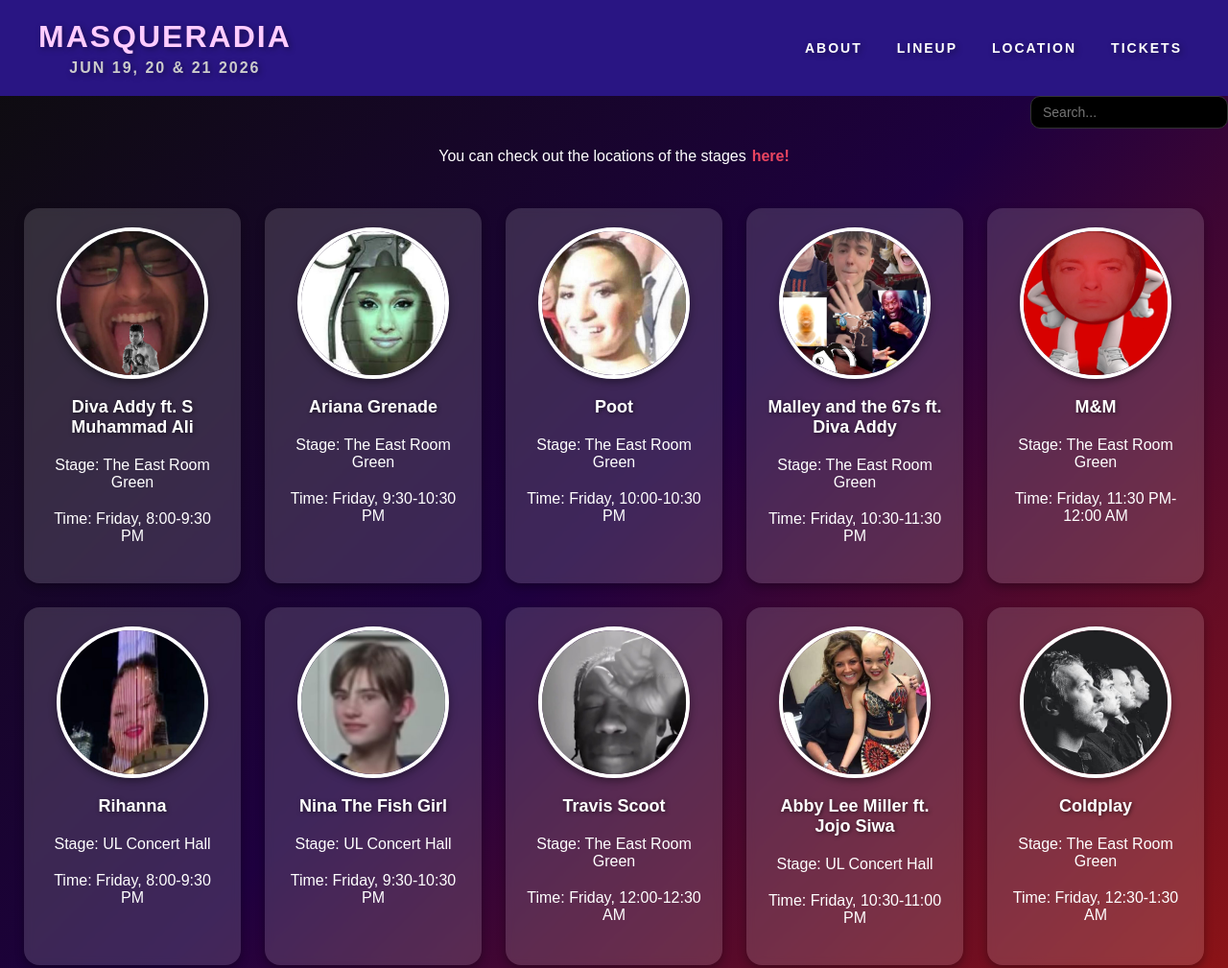
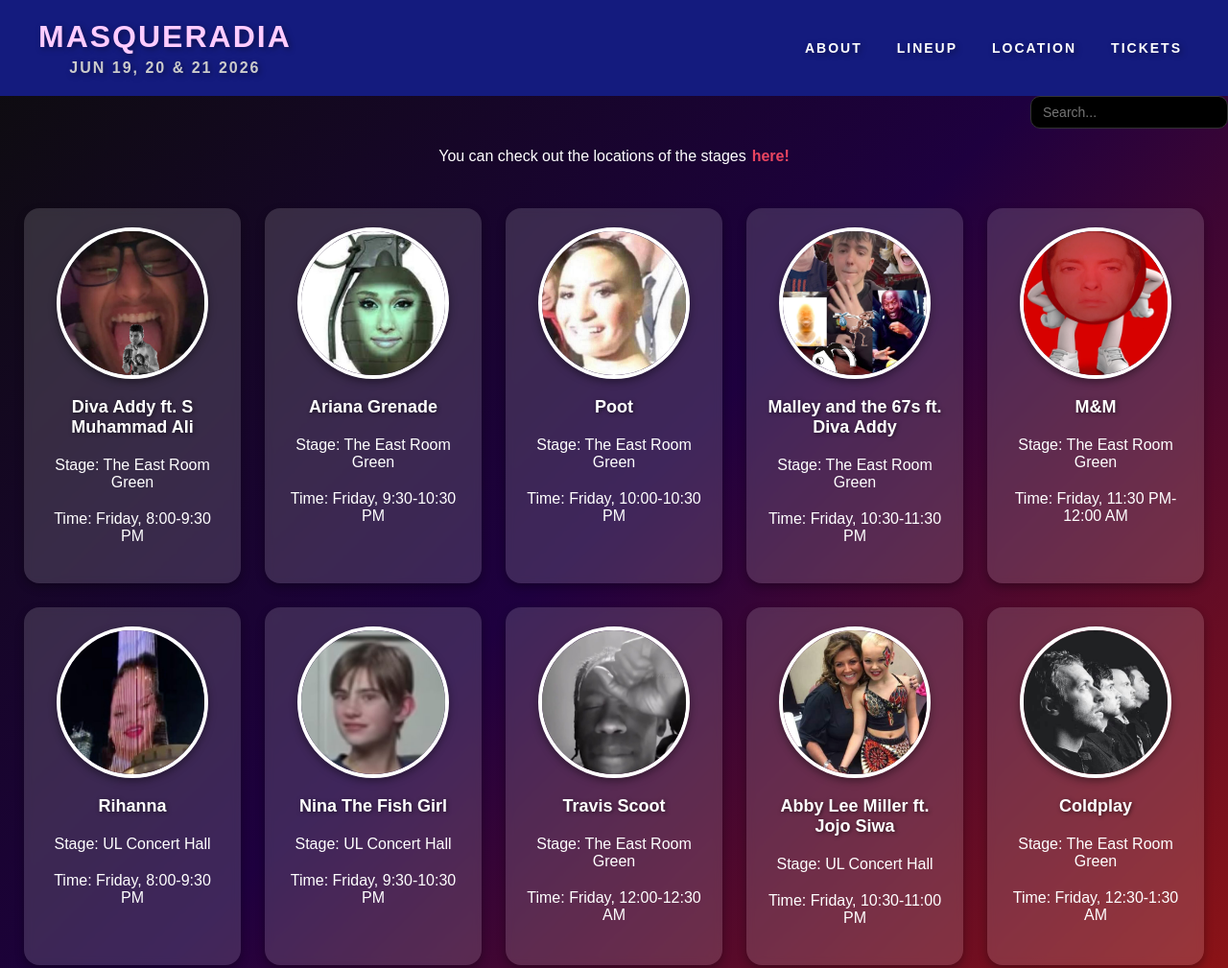
Before and after one commit to c-mcl27/Masqueradia.github.io, a plain HTML site: page lineup.html in a window 1280 px wide. Shown: the top 1009 px of the page at 96% size. Drawn offline with Linux system fonts and the light colour scheme.

Commit message:
Update lineup.html

```diff
--- a/lineup.html
+++ b/lineup.html
@@ -111,29 +111,25 @@ p a:hover {
       text-shadow: 1px 1px 4px rgba(0,0,0,0.6);
     }
 
-	.festival-header {
+.festival-header {
   display: flex;
   justify-content: space-between;
   align-items: center;
-  background-color: #291583;
+  background-color: #141b7e;
   color: white;
   padding: 20px 40px;
   flex-wrap: wrap;
 }
 
-.logo-date {
-  text-align: left;
-}
-
 .logo-date h1 {
   margin: 0;
-  font-size: 32px;
-  color: #e94560;
+  font-size: 28px;
+  color: #ff2975;
 }
 
 .logo-date p {
   margin: 5px 0 0;
-  font-size: 16px;
+  font-size: 14px;
   color: #ccc;
 }
 
```
